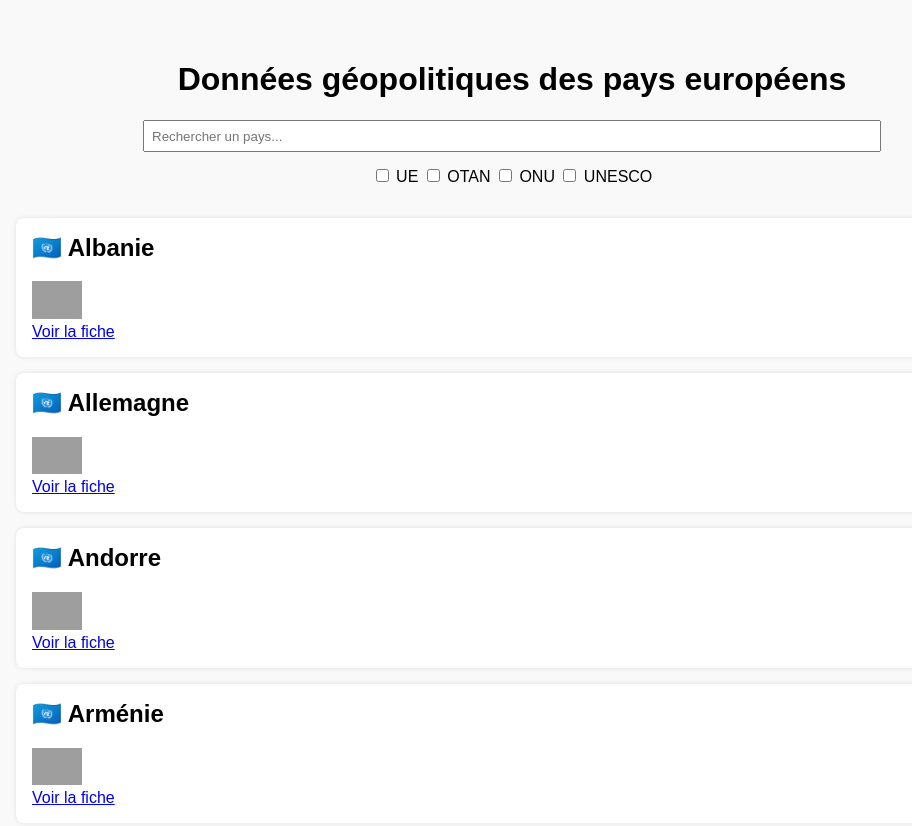
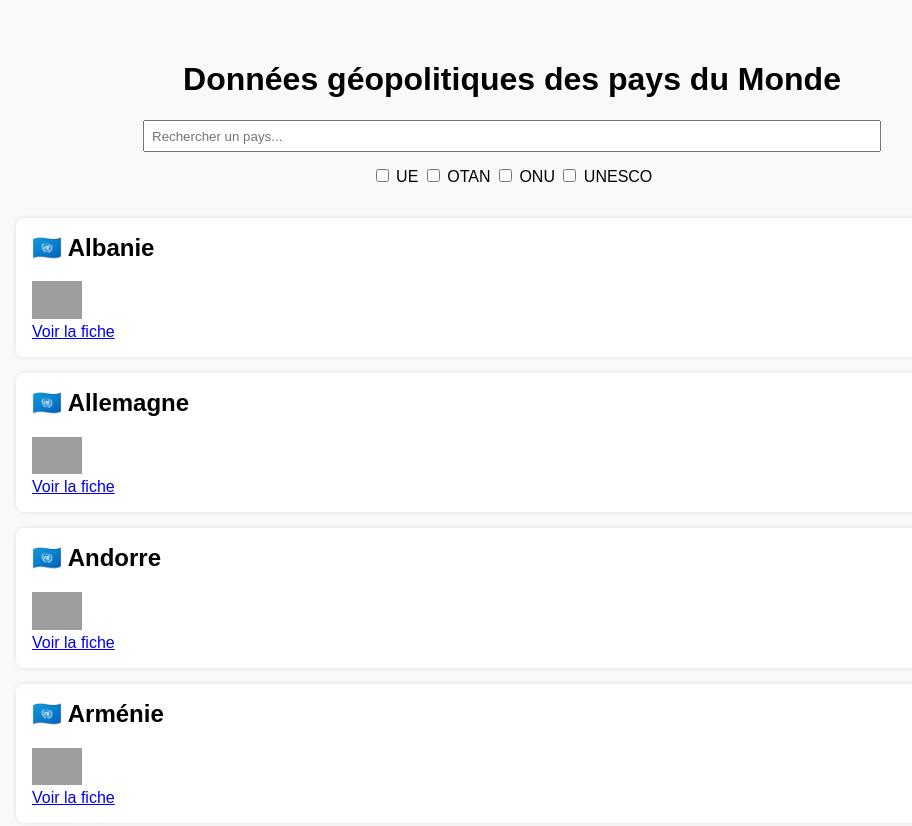
Before and after one commit to profvioletclub-source/geopolitique, a plain HTML site: page index.html in a window 1280 px wide. Shown: the top 826 px of the page, without its empty margins (128-1040 px from the left). Drawn offline with Linux system fonts and the light colour scheme; grey boxes are pictures that could not be loaded.

Commit message:
Update index.html

```diff
--- a/index.html
+++ b/index.html
@@ -2,11 +2,11 @@
 <html lang="fr">
 <head>
   <meta charset="UTF-8">
-  <title>Géopolitique européenne</title>
+  <title>Géopolitique du Monde</title>
   <link rel="stylesheet" href="style.css">
 </head>
 <body>
-  <h1>Données géopolitiques des pays européens</h1>
+  <h1>Données géopolitiques des pays du Monde</h1>
 
   <input type="text" id="search" placeholder="Rechercher un pays...">
   <div id="filters">
```
